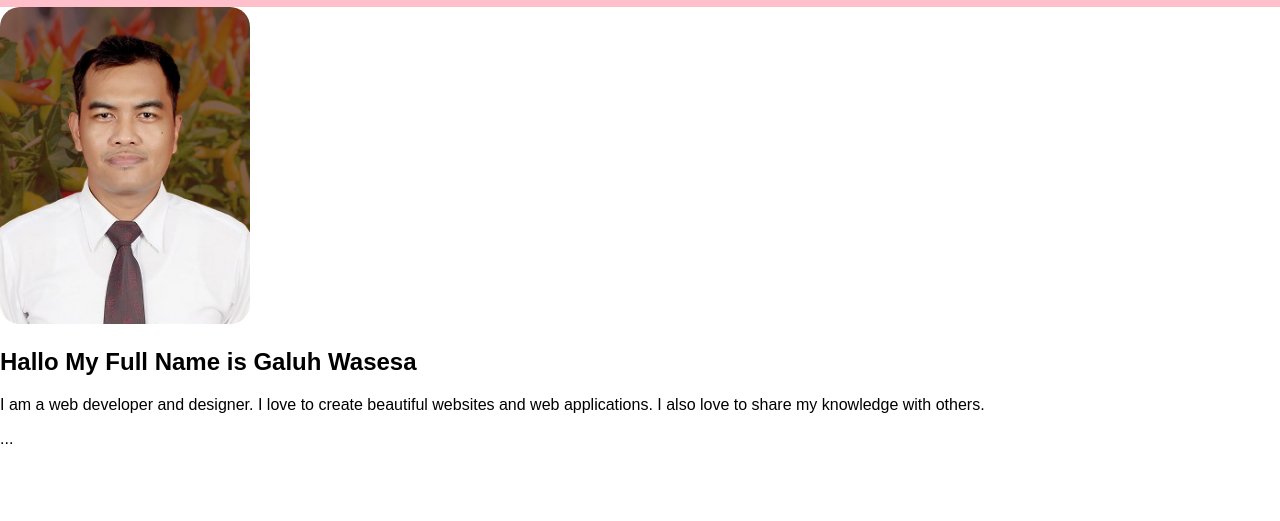
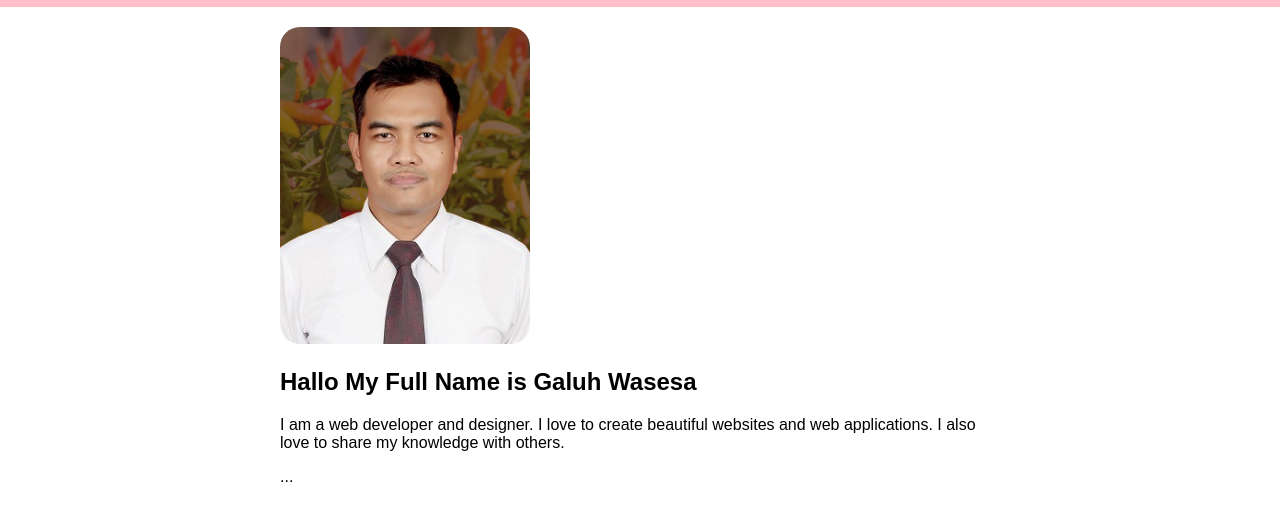
Before and after one commit to sesha22/galuhwasesa.com, a plain HTML site: page index.html in a window 1280 px wide. Shown: the part 63-584 px from the top of the page. Drawn offline with Linux system fonts and the light colour scheme.

Commit message:
center site content

```diff
--- a/index.css
+++ b/index.css
@@ -10,6 +10,7 @@ a {
 .navbar {
   background: pink;
   padding: 10px;
+  margin-bottom: 20px;
   display: flex;
   justify-content: space-between;
 }
@@ -29,6 +30,11 @@ a {
   color: #6e0e0e;
 }
 
+.site-content {
+  margin: 0 auto;
+  max-width: 720px;
+}
+
 .logo {
   color: red;
 }
--- a/index.html
+++ b/index.html
@@ -29,7 +29,7 @@
       </nav>
     </header>
 
-    <main>
+    <main class="site-content">
       <article>
         <img class="sesha-photo" src="/images/sesha.jpg" alt="Sesha" />
         <h2>Hallo My Full Name is Galuh Wasesa</h2>
```
